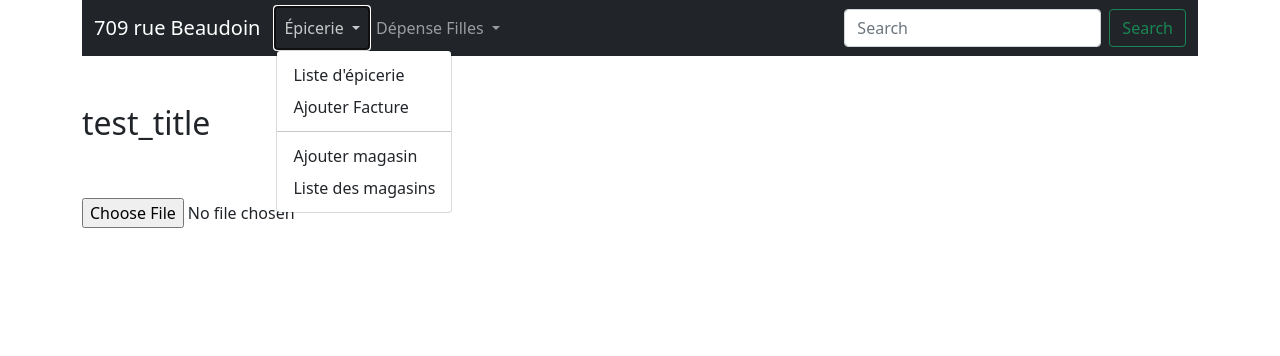
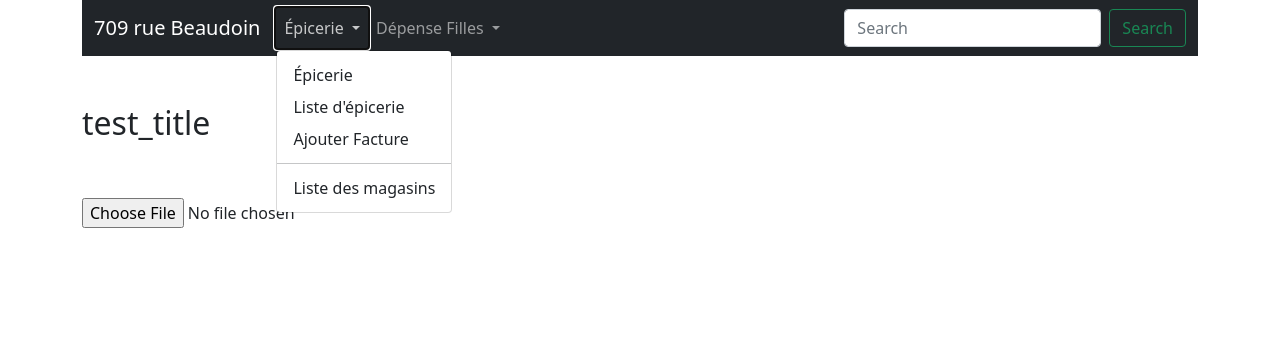
Before and after one commit to Gen709/ruebeaudoin, a Django app: page /canadiannutrientfile/ in a window 1280 px wide, after a click on "Épicerie". Shown: the top 356 px of the page. Run offline with Django 4.2, Linux system fonts and the light colour scheme; some libraries are stand-ins or nearby versions.

Commit message:
changement de menu

```diff
--- a/templates/nav_bar.html
+++ b/templates/nav_bar.html
@@ -17,11 +17,11 @@
 						Épicerie
 					</a>
 					<ul class="dropdown-menu" aria-labelledby="navbarDropdown">
+						<li><a class="dropdown-item" href="{% url 'wishlist' %}">Épicerie</a></li>
 						<li><a class="dropdown-item" href="{% url 'wishlist' %}">Liste d'épicerie</a></li>
 						<li><a class="dropdown-item" href="{% url 'depense-create-view' %}">Ajouter Facture</a></li>
 						<li><hr class="dropdown-divider"></li>
-						<li><a class="dropdown-item" href="{% url 'grocery-store-create' %}">Ajouter magasin</a></li>
-						<li><a class="dropdown-item" href="{% url 'grocery-store-list' %}">Liste des magasins</a></li>
+						<li><a class="dropdown-item" href="{% url 'grocery-store-create' %}">Liste des magasins</a></li>
 					</ul>
 				</li>
 
```
